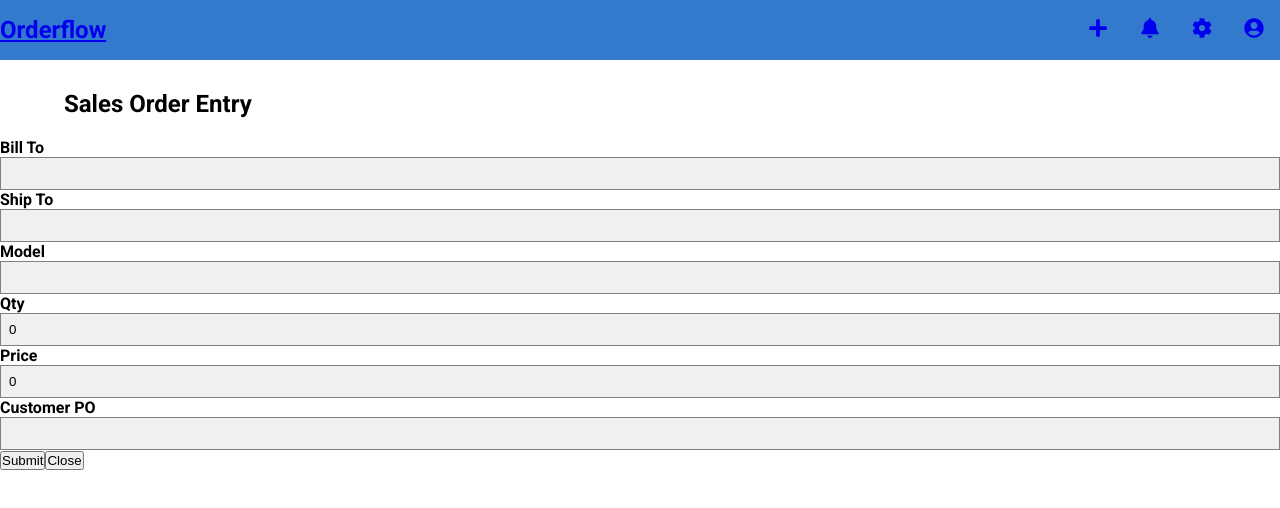
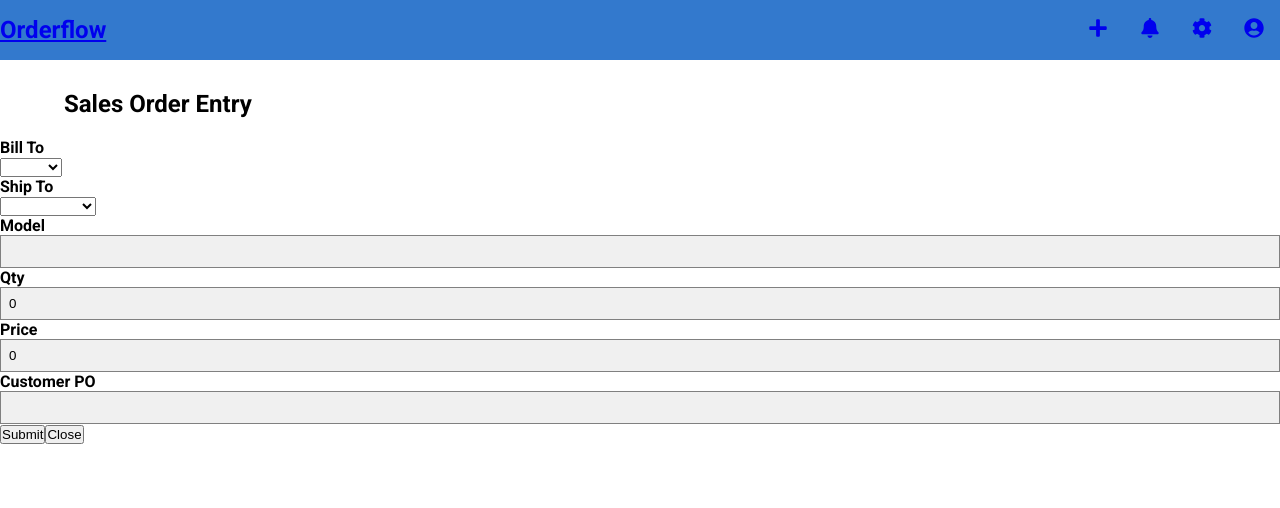
Before and after one commit to jcho-project/orderflow, a React (Create React App) app: page /create in a window 1280 px wide. Shown: the top 508 px of the page. Built offline with nearby package versions, Linux system fonts and the light colour scheme.

Commit message:
change to select inputs for bill-to and ship-to and useEffect to search all orders in the home page

```diff
--- a/db.json
+++ b/db.json
@@ -98,6 +98,28 @@
       "line_status": "Booked",
       "customer_po": "asdf",
       "id": 9
+    },
+    {
+      "bill-to": "Saturn",
+      "ship-to": "Boston",
+      "model": "qwer",
+      "quantity": "500",
+      "price": "49",
+      "order_status": "Booked",
+      "line_status": "Booked",
+      "customer_po": "51357",
+      "id": 10
+    },
+    {
+      "bill-to": "OTTO",
+      "ship-to": "Los Angeles",
+      "model": "1234",
+      "quantity": "1234",
+      "price": "1234",
+      "order_status": "Booked",
+      "line_status": "Booked",
+      "customer_po": "576581",
+      "id": 11
     }
   ]
 }
--- a/src/components/orders/CreateForm.jsx
+++ b/src/components/orders/CreateForm.jsx
@@ -40,10 +40,20 @@ function CreateForm() {
       <h2 className="title">Sales Order Entry</h2>
       <form onSubmit={handleSubmit}>
         <h4>Bill To</h4>
-        <input type="text" value={values["bill-to"]} name="bill-to" onChange={handleInputChange} />
+        <select name="bill-to" value={values["bill-to"]} onChange={handleInputChange} >
+          <option value=""></option>
+          <option value="MSH">MSH</option>
+          <option value="Saturn">Saturn</option>
+          <option value="OTTO">OTTO</option>
+        </select>
 
         <h4>Ship To</h4>
-        <input type="text" value={values["ship-to"]} name="ship-to" onChange={handleInputChange} />
+        <select name="ship-to" value={values["ship-to"]} onChange={handleInputChange} >
+          <option value=""></option>
+          <option value="New York">New York</option>
+          <option value="Boston">Boston</option>
+          <option value="Los Angeles">Los Angeles</option>
+        </select>
 
         <h4>Model</h4>
         <input type="text" value={values["model"]} name="model" onChange={handleInputChange} />
--- a/src/components/orders/OrderForm.jsx
+++ b/src/components/orders/OrderForm.jsx
@@ -1,10 +1,13 @@
 import Button from "../shared/Button"
-import { useContext } from "react"
+import { useContext, useEffect } from "react"
 import OrderContext from "../../context/OrderContext"
 
 function OrderForm() {
+  const { orders, searchOrder } = useContext(OrderContext)
 
-  const { orders } = useContext(OrderContext)
+  useEffect(() => {
+    searchOrder("")
+  }, [])
 
   const columns = [
     { accessor: "id", label: "id" },
```
